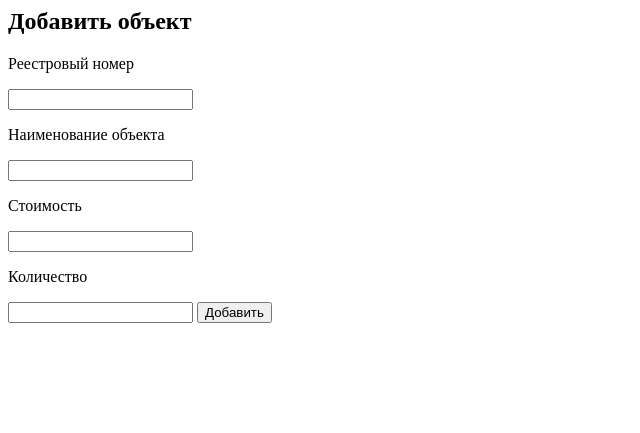
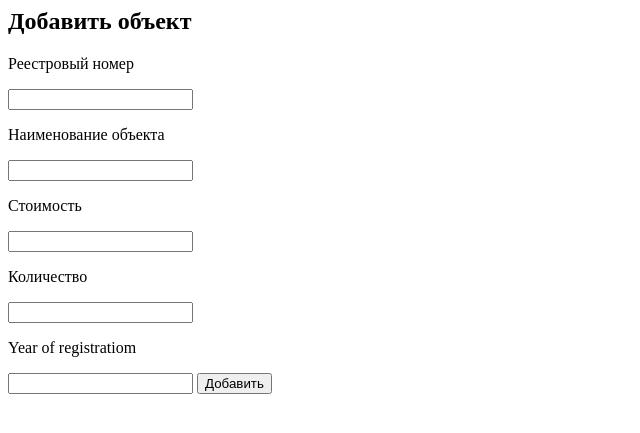
Before and after one commit to ggaa66/first-project, a PHP site: page / in a window 1280 px wide. Shown: the top 433 px of the page, without its empty margins (0-640 px from the left). Run offline with PHP 8.4, Linux system fonts and the light colour scheme.

Commit message:
Добавление поля формы

```diff
--- a/index.php
+++ b/index.php
@@ -8,5 +8,7 @@
 	<input type="text" name="Cost">
 	<p>Количество</p>
 	<input type="number" name="Quantity">
+	<p>Year of registratiom</p>
+	<input type="number" name="Year of registration">
 	<button type="submit">Добавить</button>
 	</form>
```
